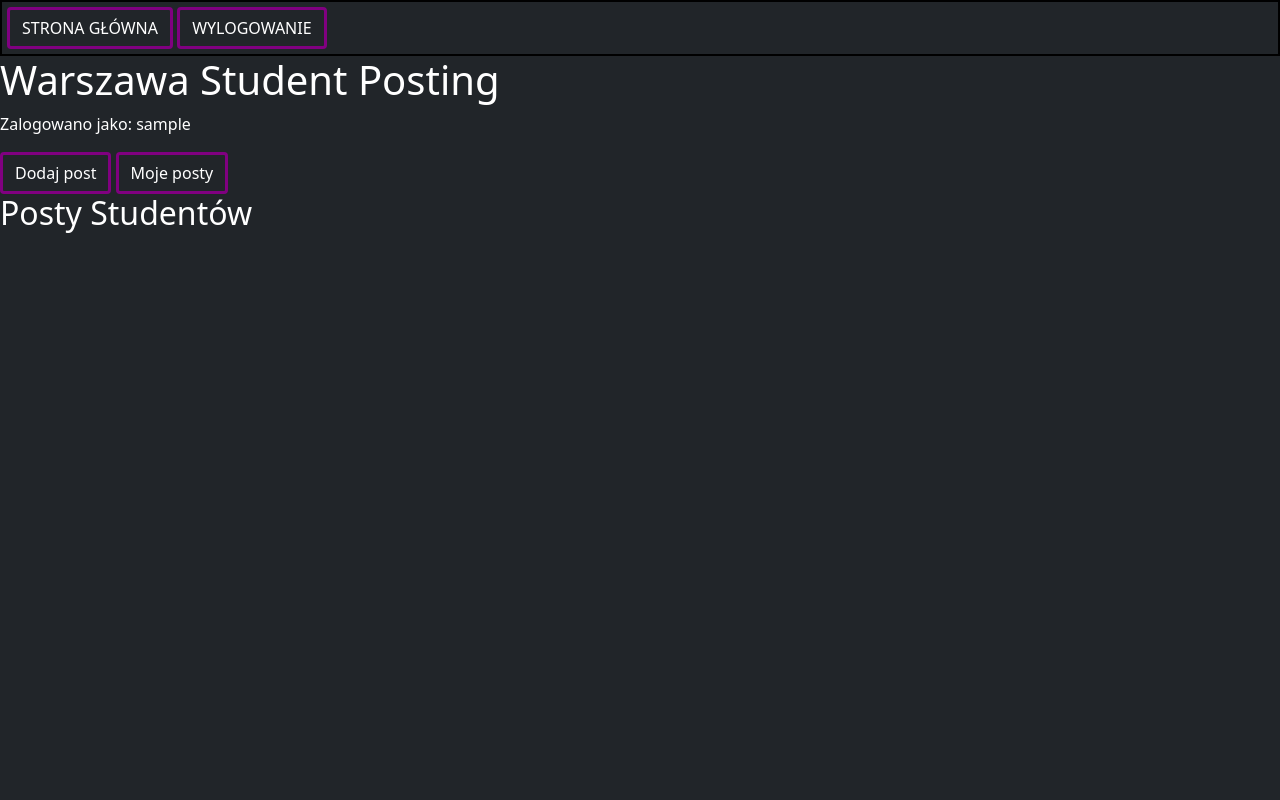
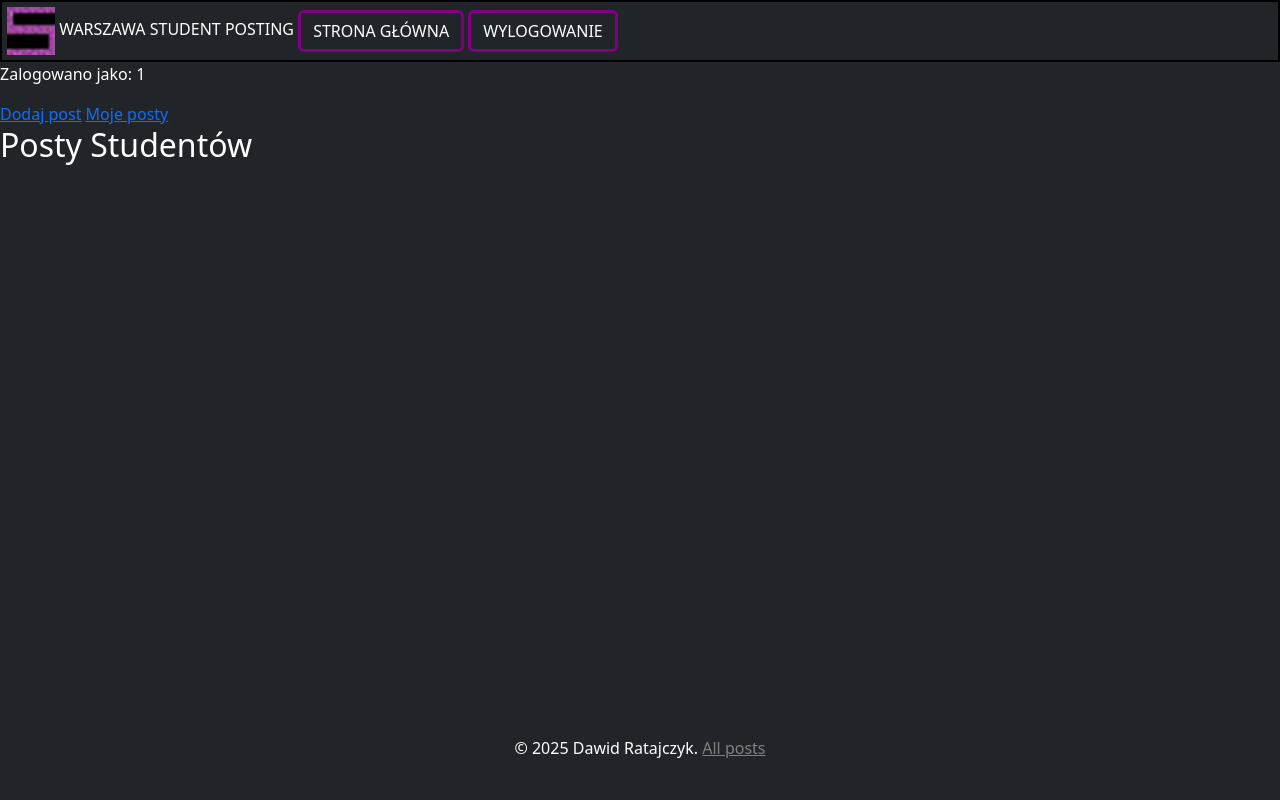
Before and after one commit to Dawid-Ratajczyk/StudentPostingFlask, a Flask app: page / in a window 1280 px wide. Run offline with Flask 3, Linux system fonts and the light colour scheme; the visitor is signed in with stand-in values (Sample User, id 1); data that the repository does not hold is empty.

Commit message:
Footer and logo change

```diff
--- a/app.py
+++ b/app.py
@@ -95,7 +95,7 @@
             flash(message='Zalogowano', category='succes')
             session['uzytkownik'] = login
             return redirect(url_for('index'))
-    flash(message='Błędne dane',category='warning')
+        flash(message='Błędne dane',category='warning')
     return render_template('logowanie.html')
 
 @app.route('/wyloguj')
@@ -104,34 +104,26 @@
     session.pop('uzytkownik', None)
     return redirect(url_for('index'))
 #Posty---------------------------------------------------
-@app.route('/api/post',methods=['GET'])
+@app.route('/api/post',methods=['GET'])#Api for getting all the posts as json
 def all_posts():
-    if 'Authentication' not in request.headers:
-        abort(401, "No auth header")
-    if request.headers['Authentication'] != API_SECURITY_TOKEN:
-        abort(401, "Invalid token")
+    #if 'Authentication' not in request.headers:
+     #   abort(401, "No auth header")
+    #if request.headers['Authentication'] != API_SECURITY_TOKEN:
+    #    abort(401, "Invalid token")
     result = Post.query.all()
     return [x.toDict() for x in result]
 
-@app.route('/dodaj_post', methods=['GET', 'POST'])
+@app.route('/dodaj_post', methods=['GET', 'POST'])#Dodawanie postow
 def dodaj_post():
     if 'uzytkownik' not in session:
         return redirect(url_for('logowanie'))
     if request.method == 'POST':
 
         tresc = request.form['tresc']
+        #Jeśli ma zdjęcie to limit do 48 znakow
         has_file = 'file' in request.files and request.files['file'].filename
         max_length = 48 if has_file else 220
-
         tresc=tresc[:max_length]
-        try:
-            data_object = json.loads(tresc)
-            tresc = ",".join([str(x) for x in data_object.values()])
-            if len(tresc) > max_length:
-                tresc = tresc[:max_length]
-        except JSONDecodeError:
-            pass
-
         uzytkownik = Uzytkownik.query.filter_by(nazwa_uzytkownika=session['uzytkownik']).first()
         nowy_post = Post(
             tresc=tresc,
--- a/static/styles.css
+++ b/static/styles.css
@@ -17,7 +17,7 @@
 body:hover {
 
 }
-a {
+.btn {
   display: inline-block;
   font-weight: 400;
   text-align: center;
@@ -35,7 +35,8 @@
   background-color: #212529;
 }
 
-a:hover {
+
+.btn:hover {
   background-color: #424649;
   text-decoration: none;
 }
--- a/templates/base.html
+++ b/templates/base.html
@@ -8,19 +8,18 @@
     <script src="https://cdn.jsdelivr.net/npm/bootstrap@5.3.0/dist/js/bootstrap.bundle.min.js"></script>
     <link href="https://cdn.jsdelivr.net/npm/bootstrap@5.2.3/dist/css/bootstrap.min.css" rel="stylesheet" integrity="sha384-rbsA2VBKQhggwzxH7pPCaAqO46MgnOM80zW1RWuH61DGLwZJEdK2Kadq2F9CUG65" crossorigin="anonymous">
 </head>
-<body class="bg-dark" style="color: white;">
+<body class="bg-dark" style="color: white;display: flex; flex-direction: column; min-height: 100vh;">
 
-    <nav style=
-        "border: 2px solid black;
-        padding: 5px; text-align: left;
-        max-width: container-fluid; ">
-        <a href="{{ url_for('index') }}" >STRONA GŁÓWNA</a>
+    <nav style="border: 2px solid black;  padding: 5px; text-align: left;max-width: container-fluid; ">
+        <img src="static/favicon.ico"> WARSZAWA STUDENT POSTING
+        <a href="{{ url_for('index') }}" class="btn">STRONA GŁÓWNA</a>
          {% if 'uzytkownik' in session %}
-            <a href="{{ url_for('wyloguj') }} ">WYLOGOWANIE</a>
+            <a href="{{ url_for('wyloguj') }} "class="btn">WYLOGOWANIE</a>
         {% else %}
-            <a href="{{ url_for('logowanie') }}">LOGOWANIE</a>
-            <a href="{{ url_for('rejestracja') }}">REJESTRACJA</a>
+            <a href="{{ url_for('logowanie') }}"class="btn">LOGOWANIE</a>
+            <a href="{{ url_for('rejestracja') }}"class="btn">REJESTRACJA</a>
         {% endif %}
+
     </nav>
 
 {% with messages = get_flashed_messages(with_categories=true) %}
@@ -33,11 +32,20 @@
         {% endfor %}
     {% endif %}
 {% endwith %}
+    <main style="flex: 1;">
+        <div>
+        {% block content %}{% endblock %}
+        </div>
+    </main>
+    <footer class="bg-dark text-white py-4 mt-5">
+    <div class="container text-center">
+        <p>&copy; 2025 Dawid Ratajczyk. <a href="/api/post" style="color: gray;">All posts</a></p>
+    </div>
+</footer>
+</body>
 
-    <div>
-        {% block content %}{% endblock %}
-    </div>
-</body>
+
+
 </html>
 <script>
 document.addEventListener('DOMContentLoaded', () => {
--- a/templates/index.html
+++ b/templates/index.html
@@ -8,7 +8,7 @@
 <body>
 {% block content %}
 
-<h1>Warszawa Student Posting</h1>
+
 {% if 'uzytkownik' in session %}
     <p>Zalogowano jako: {{ session['uzytkownik'] }}</p>
     <a href="{{ url_for('dodaj_post') }}" >Dodaj post</a>
```
